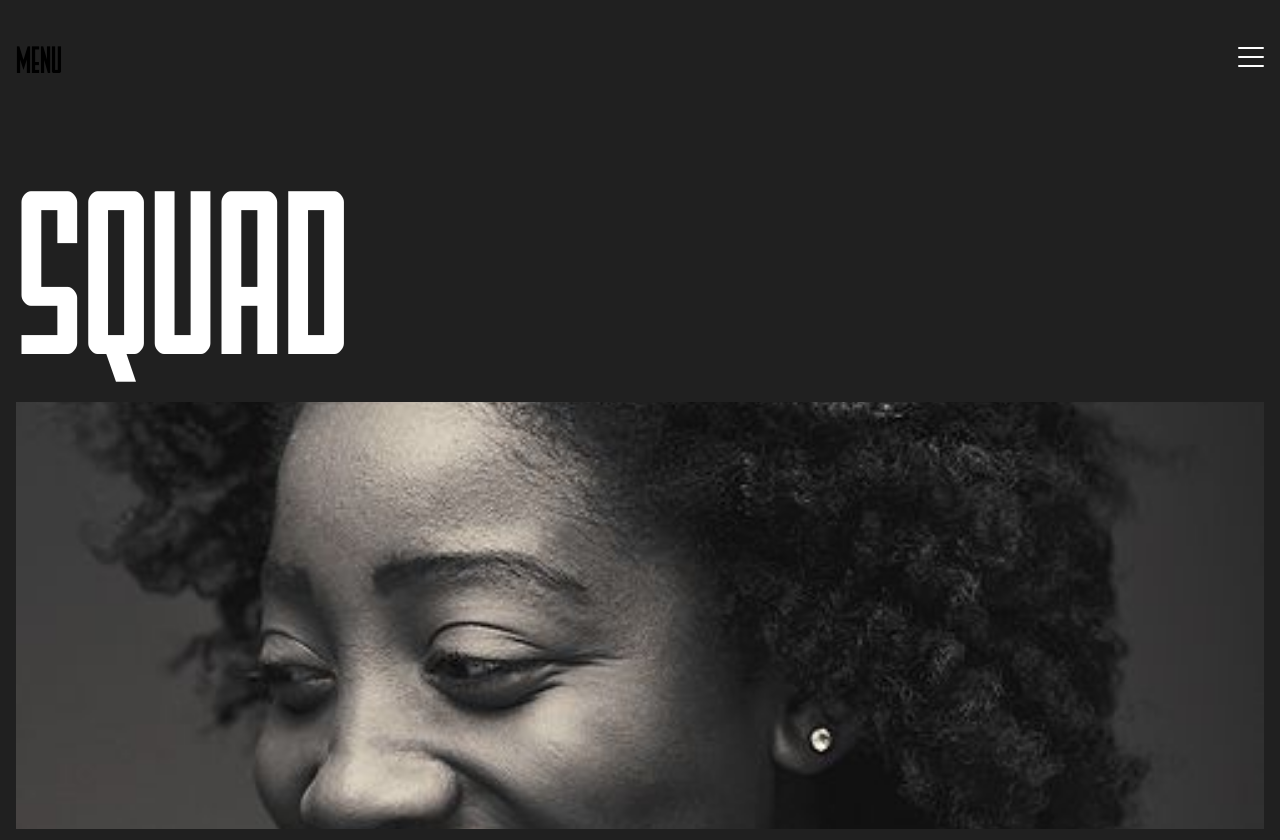
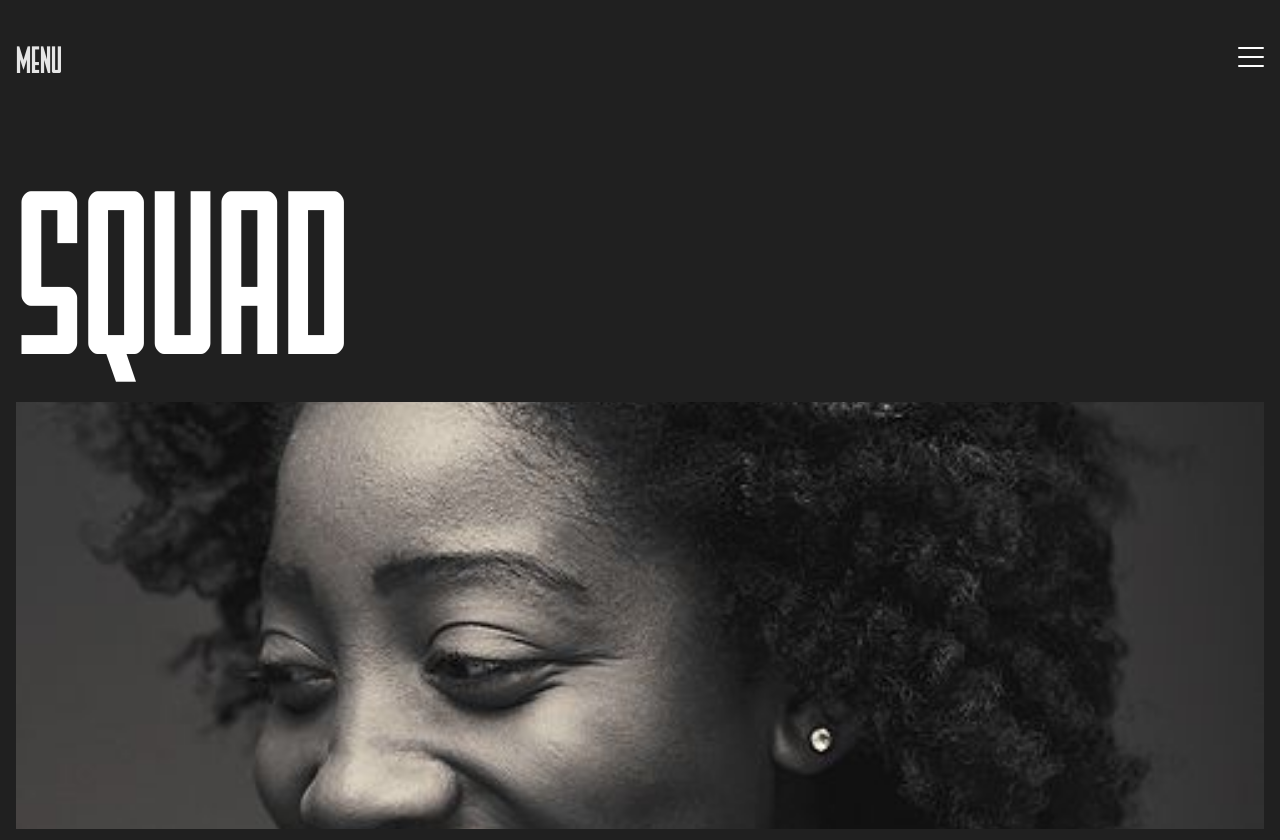
Before and after one commit to JohnOlushola/squad, a Next.js app: page / in a window 1280 px wide. Built offline with nearby package versions, Linux system fonts and the light colour scheme.

Commit message:
fix: default text color

```diff
--- a/components/Layout.tsx
+++ b/components/Layout.tsx
@@ -8,7 +8,7 @@ interface LayoutProps {
 export const Layout: React.FC<LayoutProps> = ({ children }) => {
   return (
     <div>
-      <div className="dark:text-squad my-10 mx-4">
+      <div className="text-squad my-10 mx-4">
         <Header />
         <main>{children}</main>
       </div>
```
